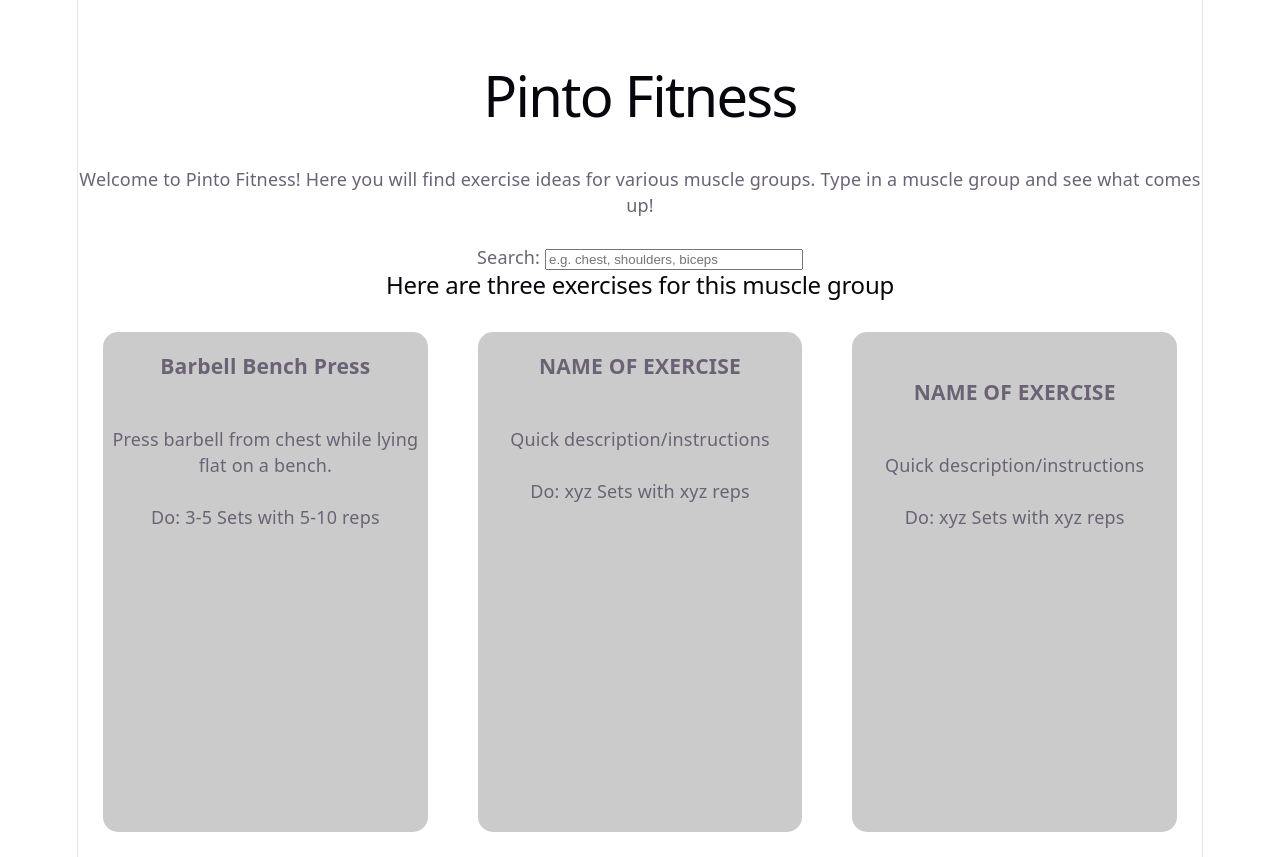
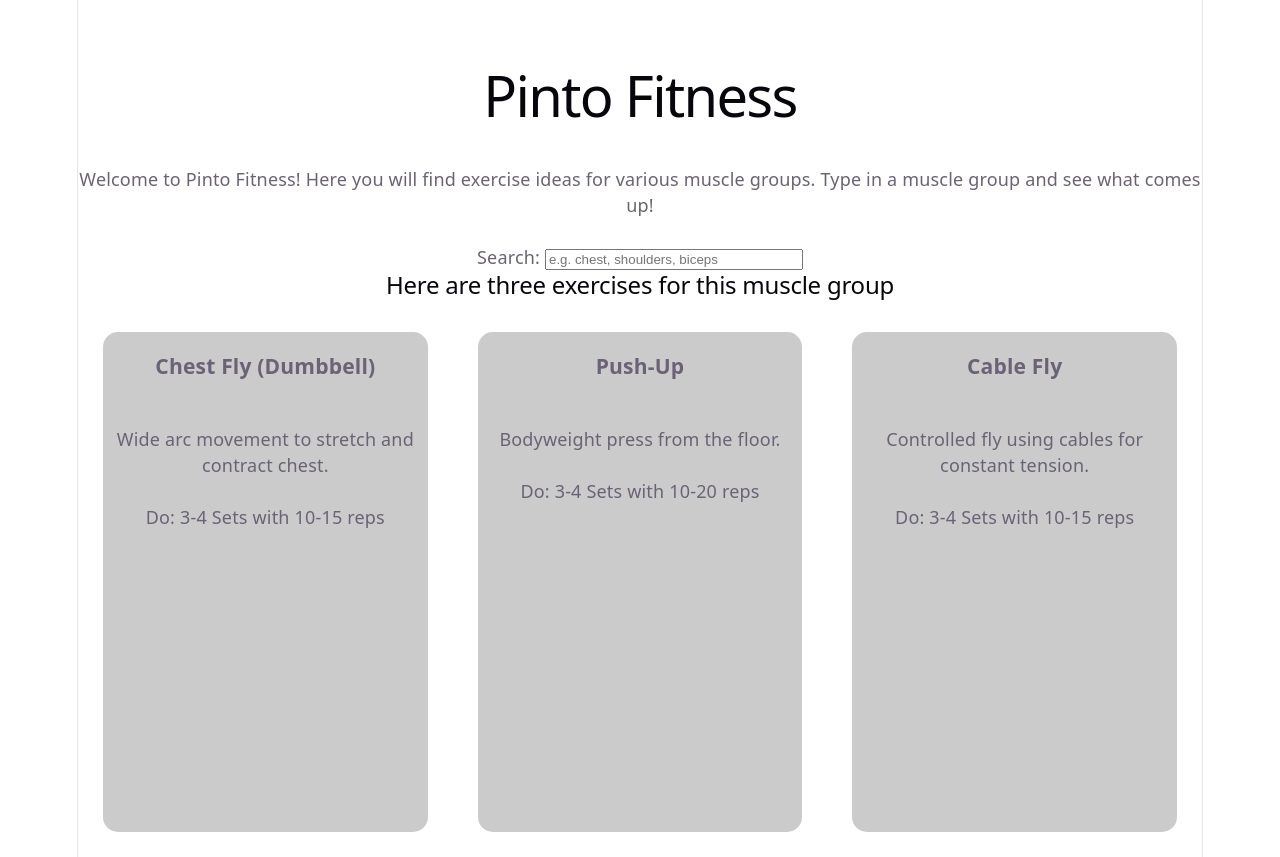
Before and after one commit to bhawk3/Pinto-Fitness, a React (Vite) app: page / in a window 1280 px wide. Built offline with nearby package versions, Linux system fonts and the light colour scheme.

Commit message:
This should be close to dynamically adding cards

```diff
--- a/src/display.jsx
+++ b/src/display.jsx
@@ -1,4 +1,5 @@
 import "./display.css";
+import { useState, useEffect } from "react";
 
 //import { useState, useEffect } from "react";
 
@@ -8,42 +9,44 @@ import "./display.css";
 //h3 on first card is only targeting the group of "chest" but not the individual exercise
 
 export default function Display(props) {
-	console.log("Display props.filter:", props.filter);
-	console.log("Display props.data:", props.data);
+	//console.log("Display props.filter:", props.filter);
+	//console.log("Display props.data:", props.data);
 	const selectedGroup = props.data.muscle_groups.find((g) => g.group.toLowerCase() === props.filter.toLowerCase()) || props.data.muscle_groups[0];
-	console.log("Selected group:", selectedGroup);
-	const exercises = selectedGroup.exercises[0] || [];
+	//	console.log("Selected group:", selectedGroup);
+	const exercises = selectedGroup.exercises || [];
+
+	//Somehow map over the exercises returned
+
+	//prob need to use usememo
+
+	const [randomLift, setRandomLift] = useState([]);
+
+	useEffect(() => {
+		if (exercises.length > 0) {
+			const shuffle = [...exercises].sort(() => Math.random() - 0.5);
+			const selected = shuffle.slice(0, 3);
+
+			setRandomLift(selected);
+		}
+	}, [props.filter, props.data]);
 
 	return (
 		<>
 			<h2>Here are three exercises for this muscle group</h2>
+
 			<div className="card-container">
-				<div className="card">
-					<h3>{exercises.name}</h3>
-					<br />
-					<p>{exercises.description}</p>
-					<br />
-					<p>
-						Do: {exercises.sets} Sets with {exercises.reps} reps
-					</p>
-				</div>
+				{randomLift.map((workout) => (
+					<div className="card" key={workout.id}>
+						<h3>{workout.name}</h3>
+						<br />
+						<p>{workout.description}</p>
+						<br />
+						<p>
+							Do: {workout.sets} Sets with {workout.reps} reps
+						</p>
+					</div>
+				))}
 				<br />
-				<div className="card">
-					<h3>NAME OF EXERCISE</h3>
-					<br />
-					<p>Quick description/instructions</p>
-					<br />
-					<p>Do: xyz Sets with xyz reps</p>
-				</div>
-				<br />
-				<div className="card">
-					<br />
-					<h3>NAME OF EXERCISE</h3>
-					<br />
-					<p>Quick description/instructions</p>
-					<br />
-					<p>Do: xyz Sets with xyz reps</p>
-				</div>
 			</div>
 		</>
 	);
```
